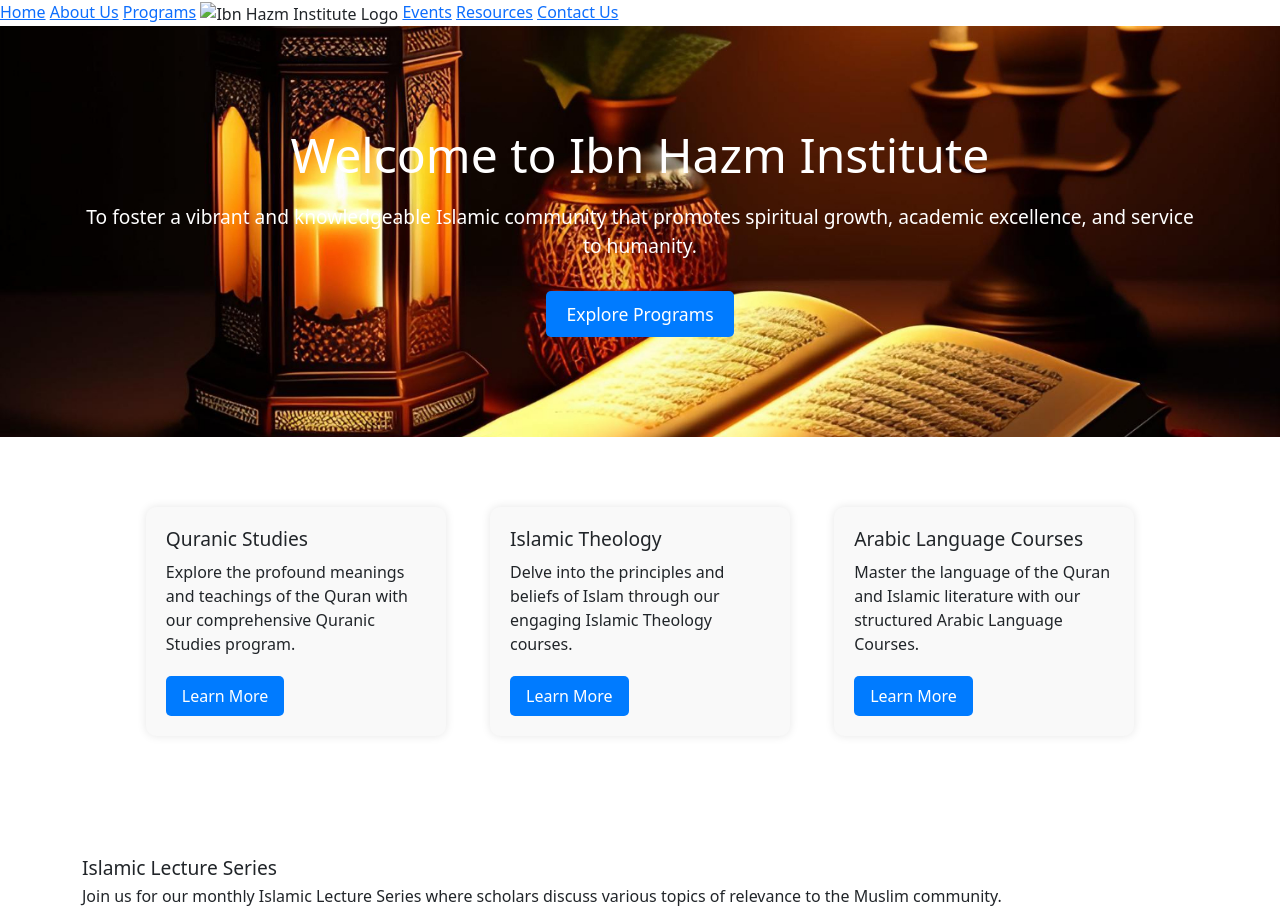
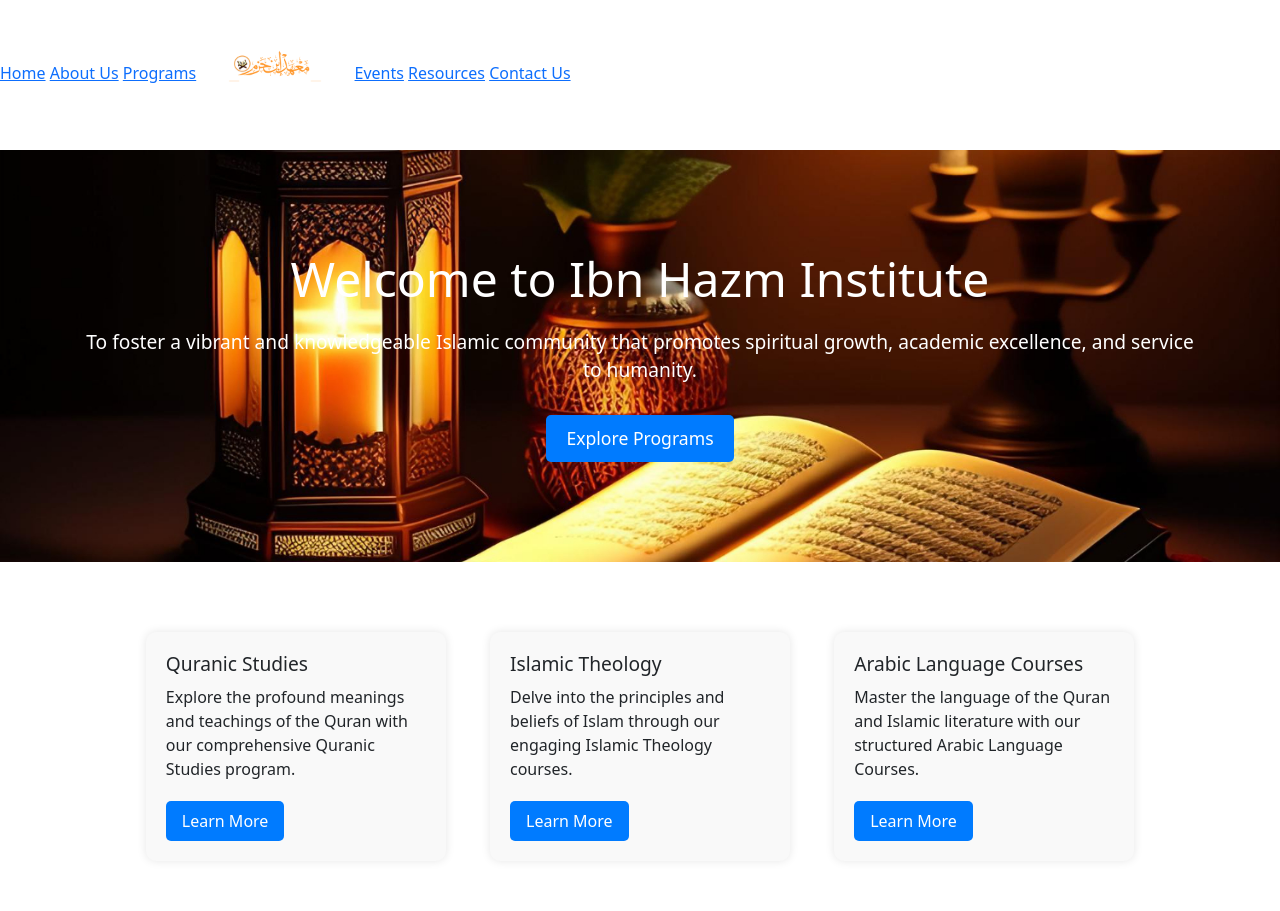
Before and after one commit to majid-tech/ibnHazmInstitute, a plain HTML site: page index.html in a window 1280 px wide. Shown: the top 911 px of the page. Drawn offline with nearby package versions, Linux system fonts and the light colour scheme.

Commit message:
navigation styling

```diff
--- a/index.html
+++ b/index.html
@@ -14,7 +14,7 @@
             <a href="#">Home</a>
             <a href="#">About Us</a>
             <a href="#">Programs</a>
-            <img src="logo.png" alt="Ibn Hazm Institute Logo">
+            <img src="images/IBM HAZIM INSTITUE logo 2-2.png" alt="Ibn Hazm Institute Logo" width="150px">
             <a href="#">Events</a>
             <a href="#">Resources</a>
             <a href="#">Contact Us</a>
```
